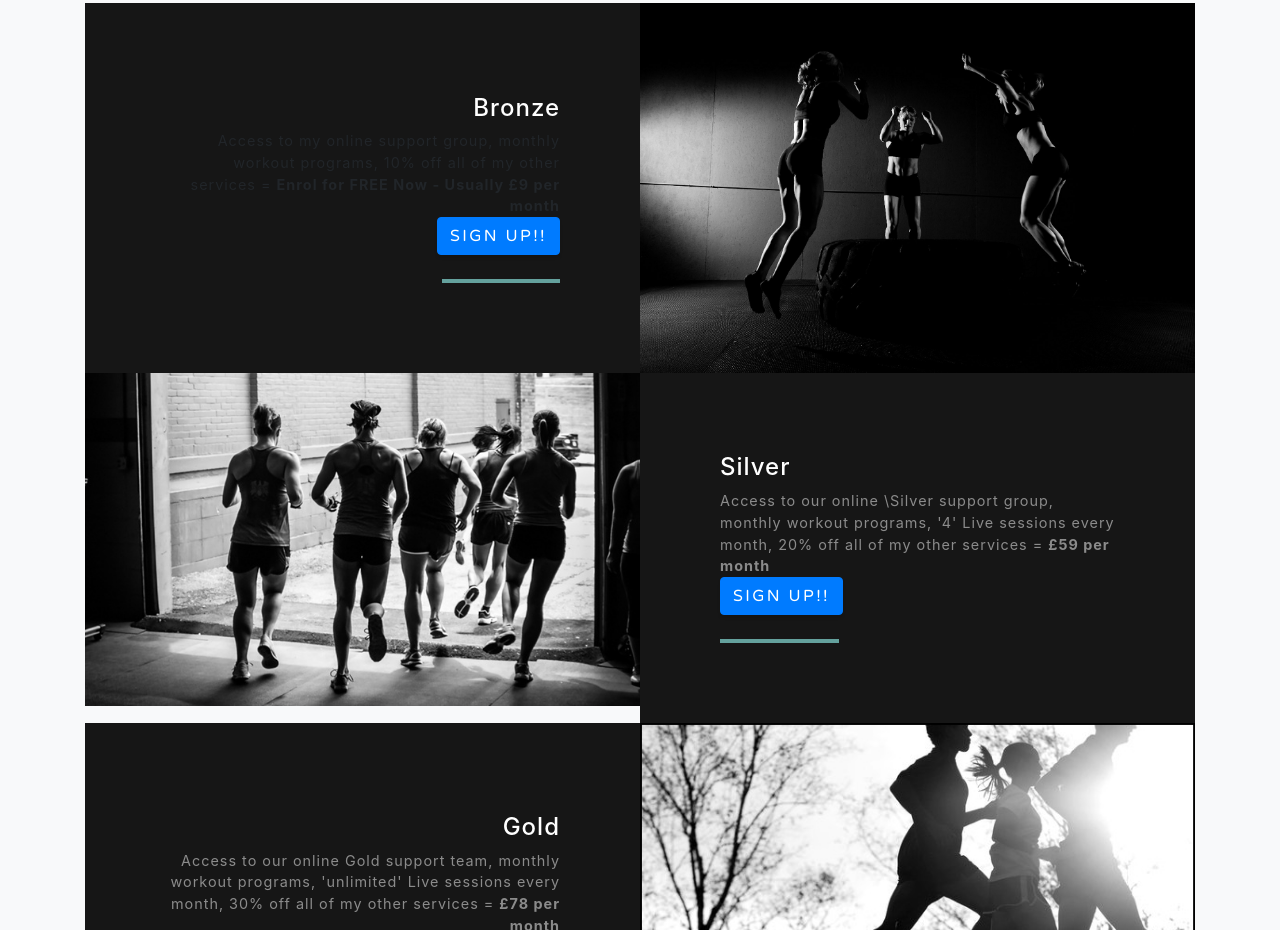
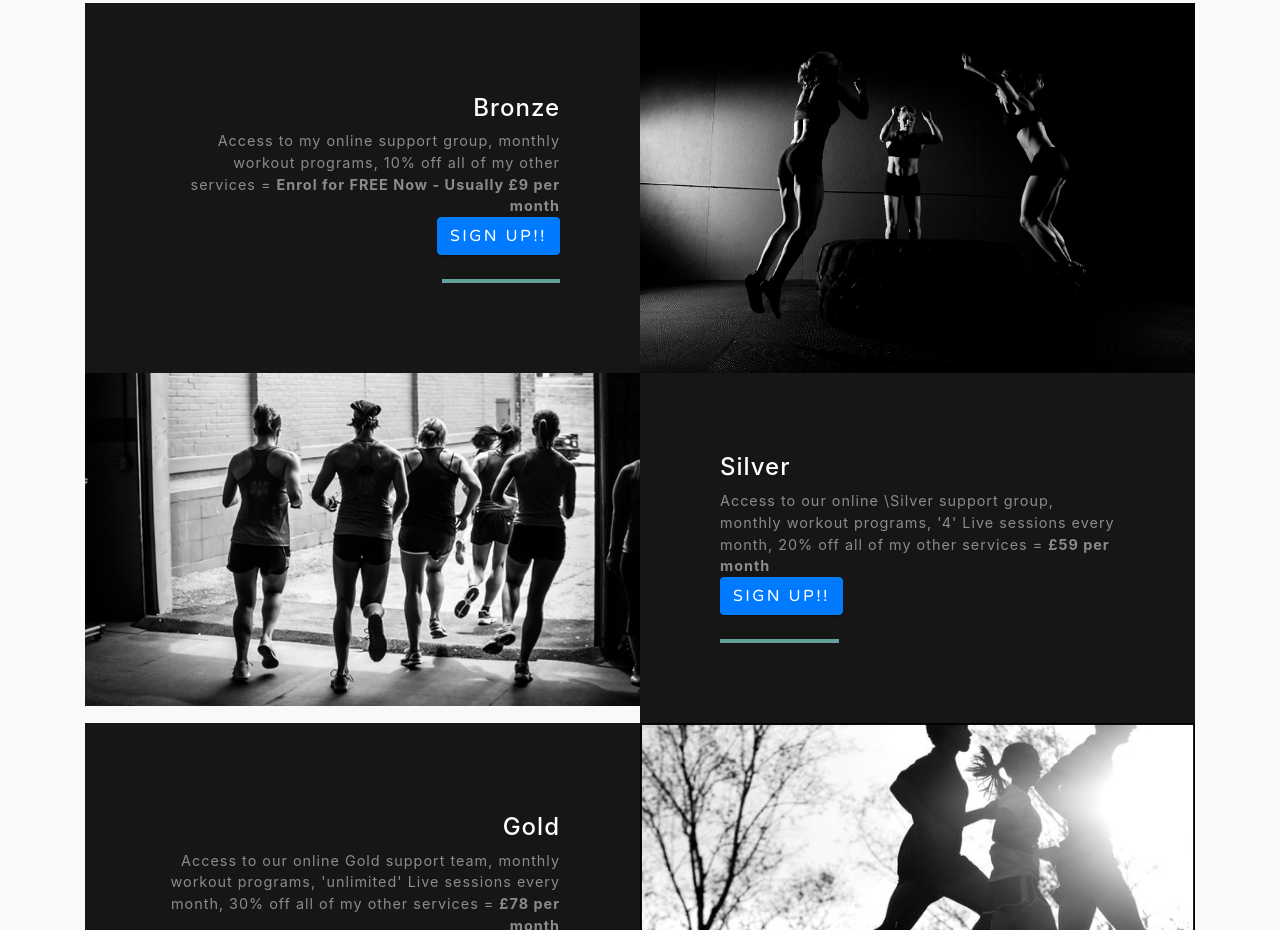
Before and after one commit to jackosullivanpt/jospt, a website with bundled scripts: page coaching.html in a window 1280 px wide. Shown: the part 1414-2344 px from the top of the page. Built offline with nearby package versions, Linux system fonts and the light colour scheme.

Commit message:
Update coaching.html

```diff
--- a/coaching.html
+++ b/coaching.html
@@ -110,7 +110,7 @@
                 <div class="project-text w-100 my-auto text-center text-lg-right">
                                     <h4 class="text-white">Bronze </h4>
 
-		<p class="mb-0 text-white-10">
+		<p class="mb-0 text-white-50">
 			  Access to my online support group, monthly workout programs, 10% off all of my other services
 									= <b>Enrol for FREE Now - Usually £9 per month</b> </p>
 			<a href="https://mailchi.mp/d3a4a1257a31/free-coaching" class="btn btn-primary js-scroll-trigger">Sign Up!!</a>
```
